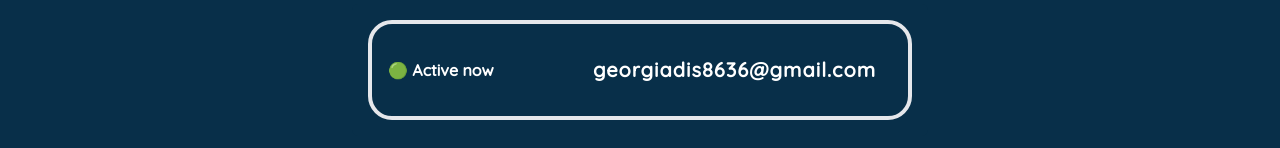
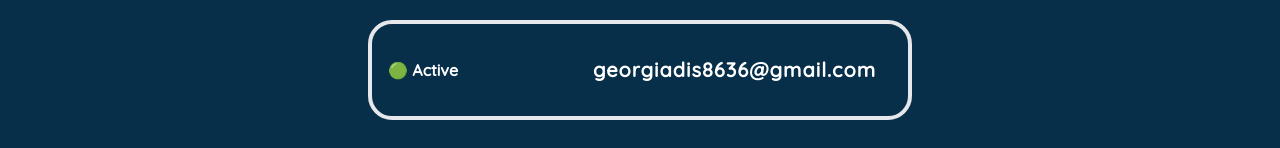
Before and after one commit to geojimas/portfoliony, a React (Vite) app: page / in a window 1280 px wide. Shown: the part 2597-2745 px from the top of the page. Built offline with nearby package versions, Linux system fonts and the light colour scheme.

Commit message:
update text

```diff
--- a/src/components/Contact.jsx
+++ b/src/components/Contact.jsx
@@ -14,7 +14,7 @@
           <div className="container flex flex-col max-w-xl p-4 mx-auto divide-y rounded-md  bg-sky-950 text-gray-100">
             <div className="flex flex-wrap justify-center sm:justify-between p-4 border-4 rounded-3xl hover:shadow-lg hover:shadow-yellow-400/70">
               <div className="flex space-x-2 items-center">
-                <span className="text-md font-bold text-white">🟢 Active now</span>
+                <span className="text-md font-bold text-white">🟢 Active</span>
               </div>
               <div className="flex items-center space-x-2">
                 <div className="p-4 space-y-2">
```
